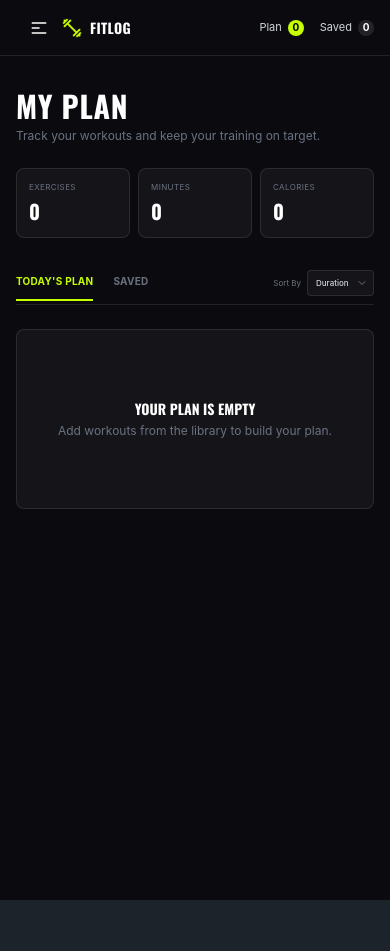
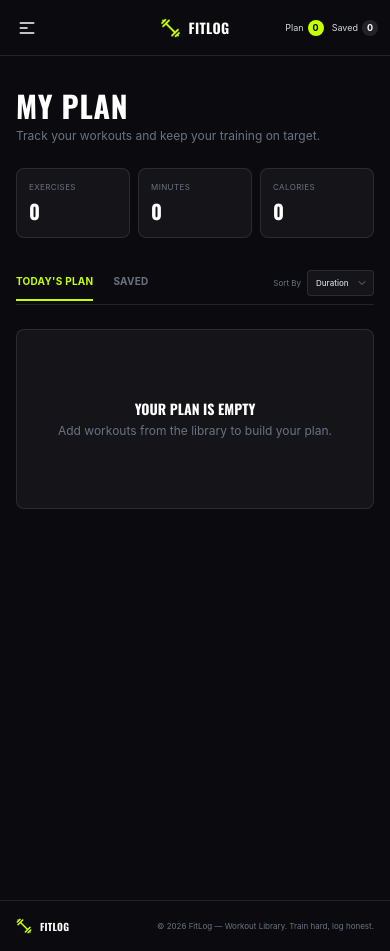
Before and after one commit to hanjala13/fit-log, a Next.js app: page /my-plan in a window 390 px wide. Before the commit the page ends 900 px from the top, so only its background shows below. Built offline with nearby package versions, Linux system fonts and the light colour scheme.

Commit message:
add footer and responsive design polish

```diff
--- a/src/app/layout.tsx
+++ b/src/app/layout.tsx
@@ -5,6 +5,7 @@ import Navbar from "@/components/Navbar";
 import { PlanProvider } from "@/context/PlanContext";
 import { ToastContainer } from 'react-toastify';
 import 'react-toastify/dist/ReactToastify.css';
+import Footer from "@/components/Footer";
 
 const oswald = Oswald({
   subsets: ['latin'],
@@ -38,6 +39,7 @@ export default function RootLayout({ children }: LayoutProps<"/">) {
         <PlanProvider>
           <Navbar />
           <div>{children}</div>
+          <Footer />
 
           <ToastContainer
             position="top-right"
--- /dev/null
+++ b/src/components/Footer.tsx
@@ -0,0 +1,30 @@
+import Image from 'next/image';
+import logo from '@/assets/logo.png';
+
+const Footer = () => {
+    return (
+        <footer className="border-t border-white/10 bg-[#0B0B0F]">
+            <div className="mx-auto flex min-h-12.5 w-full items-center justify-between px-4 py-3 sm:px-6 lg:px-8">
+                {/* Logo */}
+                <div className="flex items-center gap-2">
+                    <Image
+                        src={logo}
+                        alt="FitLog logo"
+                        className="h-4 w-4 object-contain sm:h-5 sm:w-5"
+                    />
+
+                    <span className="font-oswald text-[10px] font-bold tracking-wide text-white sm:text-xs">
+                        FITLOG
+                    </span>
+                </div>
+
+                {/* Copyright */}
+                <p className="text-right text-[8px] text-gray-500 sm:text-[10px]">
+                    © 2026 FitLog — Workout Library. Train hard, log honest.
+                </p>
+            </div>
+        </footer>
+    );
+};
+
+export default Footer;
--- a/src/components/Navbar.tsx
+++ b/src/components/Navbar.tsx
@@ -17,13 +17,17 @@ const Navbar = () => {
     const isPlanPage = pathname.startsWith('/my-plan');
 
     return (
-        <div className="navbar min-h-14 border-b border-white/10 bg-[#0B0B0F] px-4 lg:px-8">
+        <div className="navbar relative min-h-14 border-b border-white/10 bg-[#0B0B0F] px-3 sm:px-4 lg:px-8">
+
+            {/* Mobile Menu + Desktop Logo */}
             <div className="navbar-start">
-                <div className="dropdown">
+
+                {/* Mobile Menu */}
+                <div className="dropdown lg:hidden">
                     <div
                         tabIndex={0}
                         role="button"
-                        className="btn btn-ghost btn-sm text-white lg:hidden"
+                        className="btn btn-ghost btn-sm px-1 text-white"
                     >
                         <svg
                             aria-label="Menu"
@@ -49,15 +53,17 @@ const Navbar = () => {
                         <li>
                             <Link href="/">Workouts</Link>
                         </li>
+
                         <li>
                             <Link href="/my-plan">My Plan</Link>
                         </li>
                     </ul>
                 </div>
 
+                {/* Desktop Logo */}
                 <Link
                     href="/"
-                    className="flex cursor-pointer items-center gap-2"
+                    className="hidden cursor-pointer items-center gap-2 lg:flex"
                 >
                     <Image
                         src={logo}
@@ -71,6 +77,23 @@ const Navbar = () => {
                 </Link>
             </div>
 
+            {/* Mobile Center Logo */}
+            <Link
+                href="/"
+                className="absolute left-1/2 flex -translate-x-1/2 items-center gap-2 lg:hidden"
+            >
+                <Image
+                    src={logo}
+                    alt="FitLog logo"
+                    className="h-5 w-5 object-contain"
+                />
+
+                <span className="font-oswald text-sm font-extrabold tracking-wide text-white">
+                    FITLOG
+                </span>
+            </Link>
+
+            {/* Desktop Navigation */}
             <div className="navbar-center hidden lg:flex">
                 <ul className="flex items-center gap-2">
                     <li>
@@ -99,25 +122,27 @@ const Navbar = () => {
                 </ul>
             </div>
 
-            <div className="navbar-end gap-4 text-[11px] text-gray-300">
+            {/* Plan + Saved */}
+            <div className="navbar-end gap-2 text-[9px] text-gray-300 sm:gap-4 sm:text-[11px]">
+
                 <Link
                     href="/my-plan"
-                    className="flex cursor-pointer items-center gap-1.5 hover:text-white"
+                    className="flex cursor-pointer items-center gap-1 hover:text-white sm:gap-1.5"
                 >
                     Plan
 
-                    <span className="grid h-4 min-w-4 place-items-center rounded-full bg-[#C6FF00] px-1 text-[10px] font-bold text-black">
+                    <span className="grid h-4 min-w-4 place-items-center rounded-full bg-[#C6FF00] px-1 text-[9px] font-bold text-black sm:text-[10px]">
                         {plan.length}
                     </span>
                 </Link>
 
                 <Link
                     href="/my-plan"
-                    className="flex cursor-pointer items-center gap-1.5 hover:text-white"
+                    className="flex cursor-pointer items-center gap-1 hover:text-white sm:gap-1.5"
                 >
                     Saved
 
-                    <span className="grid h-4 min-w-4 place-items-center rounded-full bg-white/10 px-1 text-[10px] font-bold text-white">
+                    <span className="grid h-4 min-w-4 place-items-center rounded-full bg-white/10 px-1 text-[9px] font-bold text-white sm:text-[10px]">
                         {saved.length}
                     </span>
                 </Link>
```
